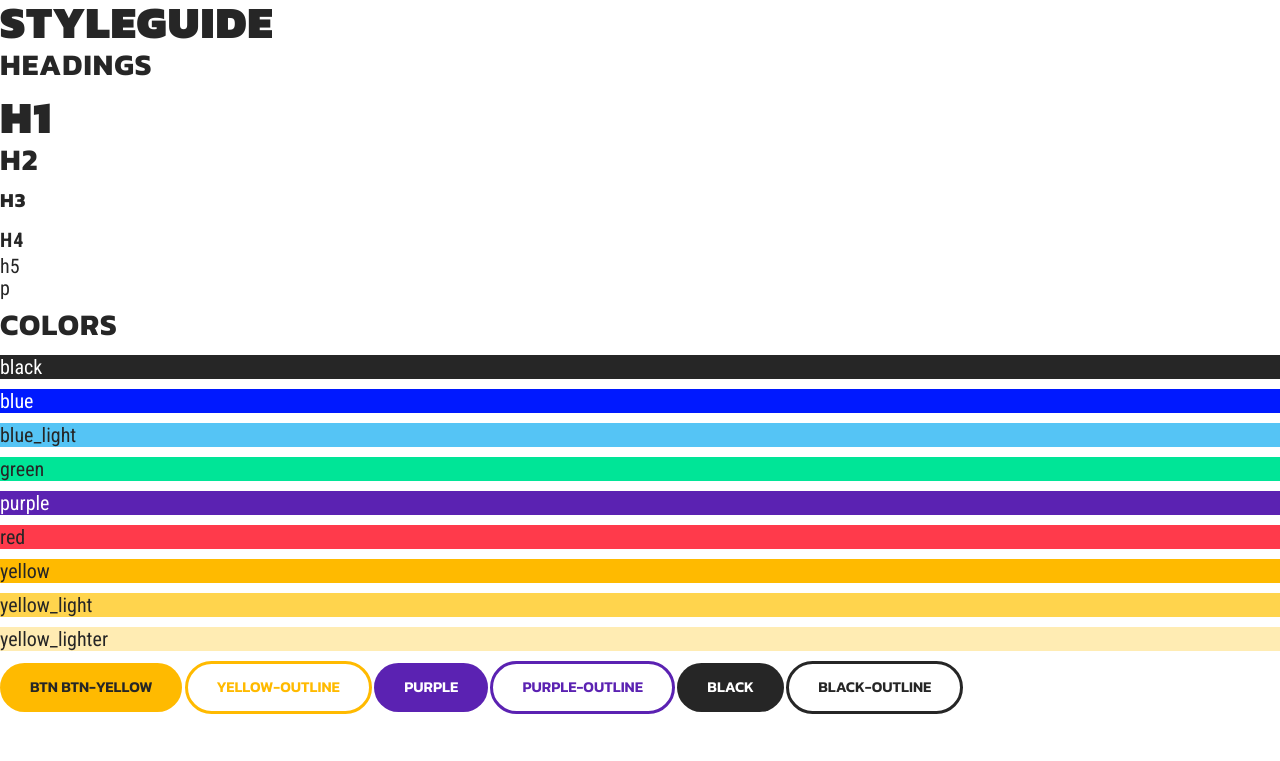
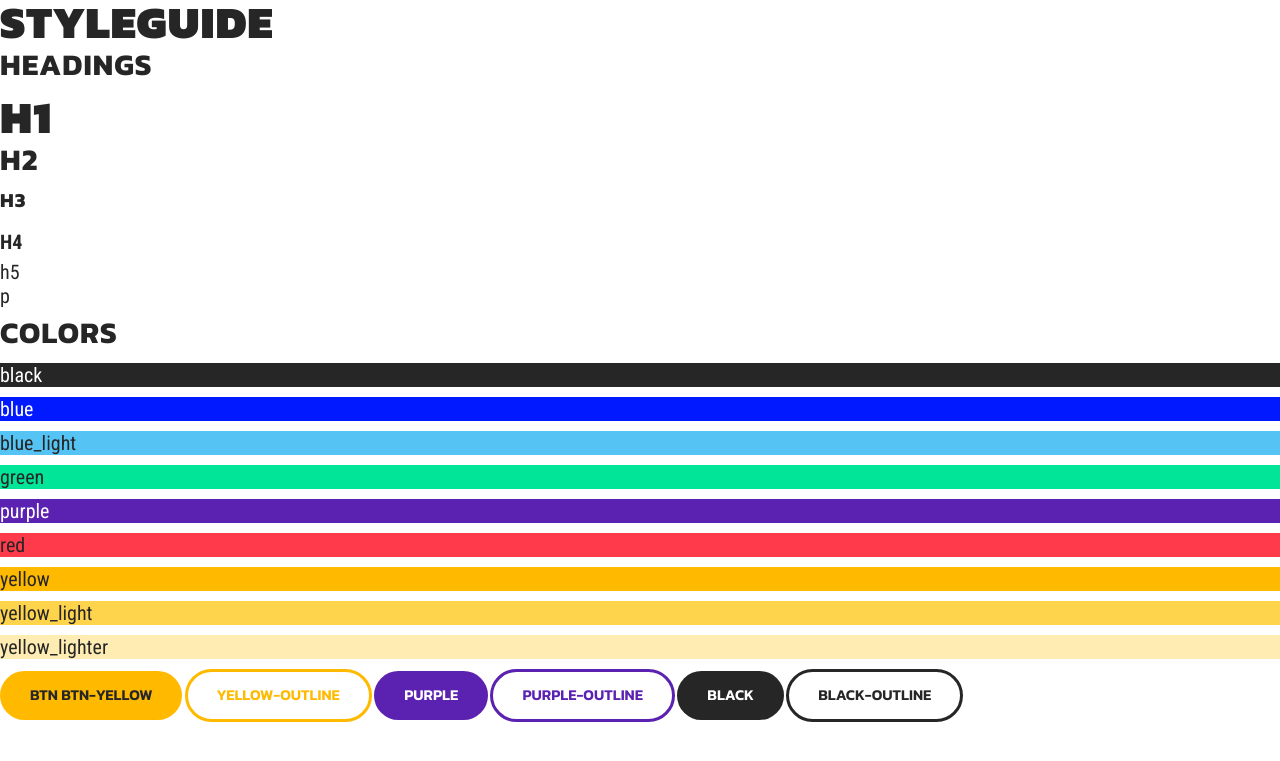
Before and after one commit to fablabbcn/smartcitizen-landing, a Jekyll site: the page styleguide.html, which Jekyll copies as it is, in a window 1280 px wide. Shown: the top 761 px of the page. Built offline with Jekyll 4.4.1, drawn with Linux system fonts in a browser that asks for light colours.

Commit message:
Font line heights

```diff
--- a/css/local.scss
+++ b/css/local.scss
@@ -58,8 +58,7 @@
   font-family: 'Roboto Condensed';
   font-size:2.0rem;
   font-weight: 700;
-  letter-spacing:1px;
-  line-height: 2.0rem;
+  line-height: 2.4rem;
   text-transform: uppercase;
   margin-top: 1.6rem;
   margin-bottom: 0.6rem;
@@ -68,15 +67,14 @@
   font-family: 'Roboto Condensed';
   font-size:2.0rem;
   font-weight: 400;
-  letter-spacing:0px;
-  line-height: 2.0rem;
+  line-height: 2.4rem;
   margin: 0;
 }
 h6{
   font-family: 'Roboto Condensed';
   font-size:1.8rem;
   font-weight: 400;
-  line-height: 1.8rem;
+  line-height: 2.2rem;
 }
 p{
   font-family: 'Roboto Condensed';
@@ -102,8 +100,6 @@
     line-height: 2.8rem;
   }
   h3{
-    font-size:2.2rem;
-    line-height: 2.2rem;
   }
   h4{
     font-size:1.4rem;
```
